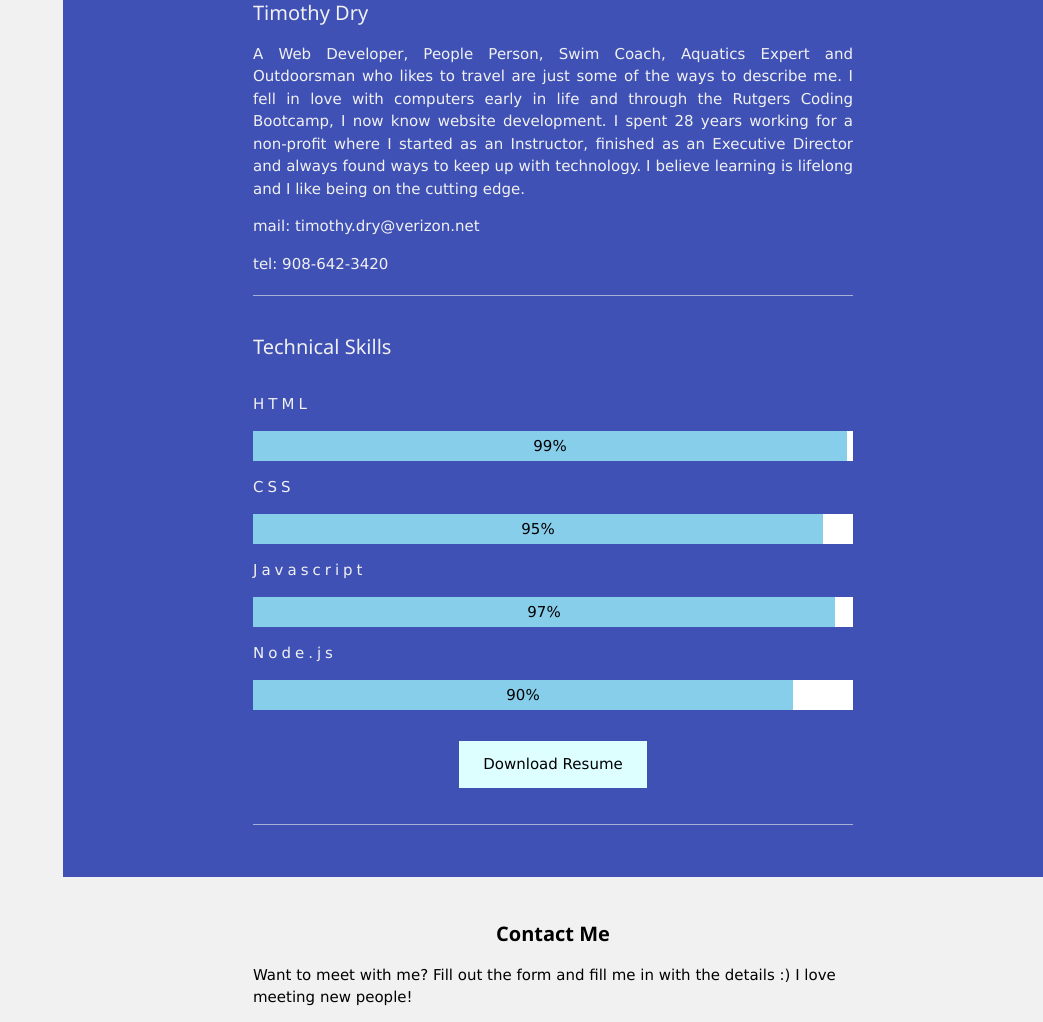
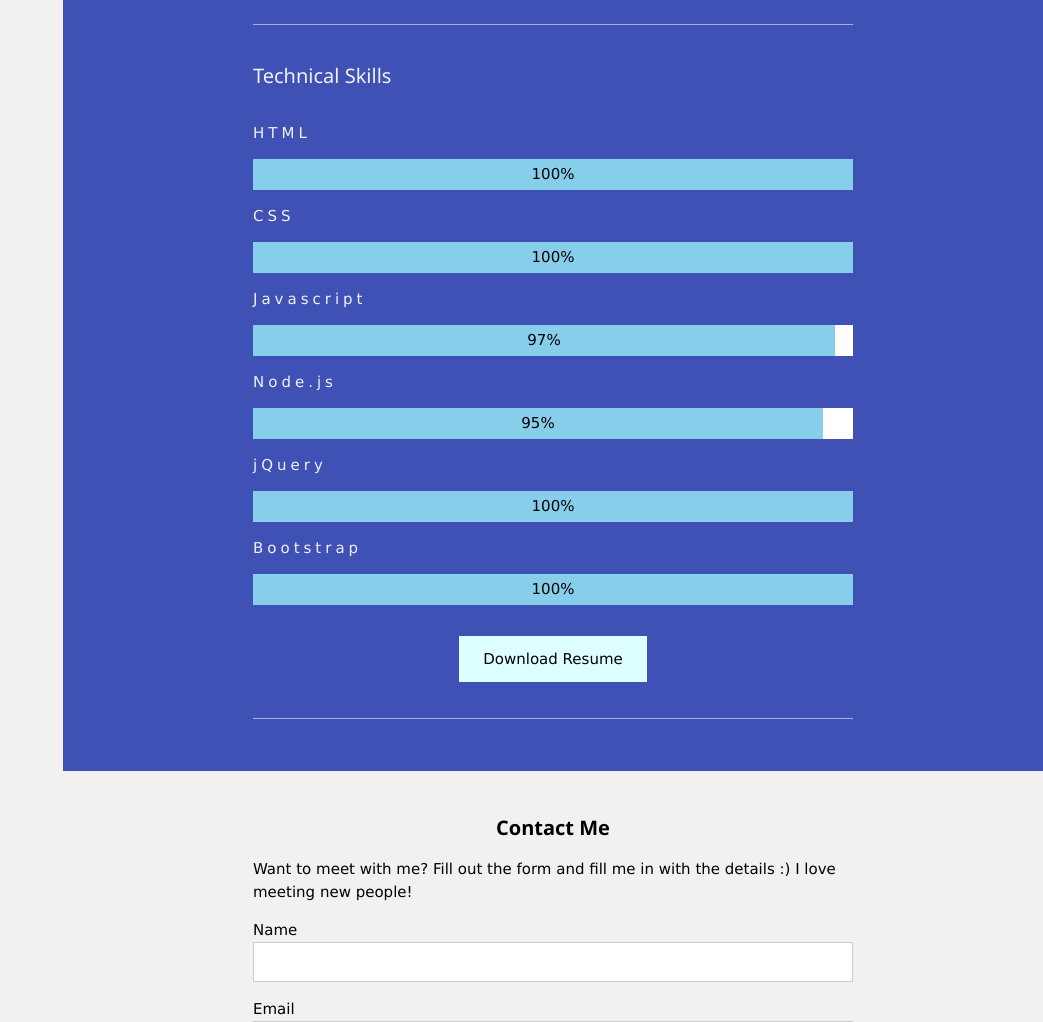
Before and after one commit to dryguy99/my-Portfolio, a PHP site: page / in a window 1280 px wide. Shown: the part 1594-2616 px from the top of the page, without its empty margins (237-1280 px from the left). Run offline with PHP 8.4, Linux system fonts and the light colour scheme; some libraries are stand-ins or nearby versions.

Commit message:
updated resume link and portfolio

```diff
--- a/assets/css/styles.css
+++ b/assets/css/styles.css
@@ -9,6 +9,9 @@ body,h1,h2,h3,h4,h5 {
 }
 .w3-text-grey {
   color: #3f51b5;
+}
+img > .myapp {
+  margin-bottom: 2vw;
 }
 .nav-fade li {
    background: #fff;
--- a/assets/javascript/app.js
+++ b/assets/javascript/app.js
@@ -16,7 +16,12 @@ function onClick(element) {
   var captionText = document.getElementById("caption");
   captionText.innerHTML = element.alt;
 }
+var link = "";
 
-$(document).on('click', '#mylink', function() {
+$(document).on('click', '.myapp', function() {
+
+  link = "";
+  link = $(this).attr('data-link');
+  $('#mylink').attr('href', link);
 
 });
--- a/index.html
+++ b/index.html
@@ -78,7 +75,9 @@
         <!-- Modal for full size images on click-->
         <div id="modal01" class="w3-modal w3-blue" style="padding-top:0" onclick="this.style.display='none'">
           <span class="w3-button w3-black w3-xlarge w3-display-topright">×</span>
-          <a id="mylink" scr="#">
+
+          <a id="mylink" target="_blank">
+            <h3 class="w3-center w3-margin-top">click to visit the app!</h3>
             <div class="w3-modal-content w3-animate-zoom w3-center w3-transparent w3-padding-64">
               <img id="img01" class="w3-image">
               <p id="caption"></p>
@@ -101,11 +100,11 @@
             <h4 class="w3-padding-16">Technical Skills</h4>
             <p class="w3-wide">HTML</p>
             <div class="w3-white">
-              <div class="w3-container w3-padding-small w3-center w3-light-blue" style="width:99%">99%</div>
+              <div class="w3-container w3-padding-small w3-center w3-light-blue" style="width:100%">100%</div>
             </div>
             <p class="w3-wide">CSS</p>
             <div class="w3-white">
-              <div class="w3-container w3-padding-small w3-center w3-light-blue" style="width:95%">95%</div>
+              <div class="w3-container w3-padding-small w3-center w3-light-blue" style="width:100%">100%</div>
             </div>
             <p class="w3-wide">Javascript</p>
             <div class="w3-white">
@@ -113,9 +112,17 @@
             </div>
             <p class="w3-wide">Node.js</p>
             <div class="w3-white">
-            <div class="w3-container w3-padding-small w3-center w3-light-blue" style="width:90%">90%</div>
-          </div>
-            <p class="w3-center"><button class="w3-button w3-pale-blue w3-padding-large w3-margin-top w3-margin-bottom">Download Resume</button></p>
+              <div class="w3-container w3-padding-small w3-center w3-light-blue" style="width:95%">95%</div>
+            </div>
+            <p class="w3-wide">jQuery</p>
+            <div class="w3-white">
+              <div class="w3-container w3-padding-small w3-center w3-light-blue" style="width:100%">100%</div>
+            </div>
+            <p class="w3-wide">Bootstrap</p>
+            <div class="w3-white">
+              <div class="w3-container w3-padding-small w3-center w3-light-blue" style="width:100%">100%</div>
+            </div>
+            <p class="w3-center"><a href='https://docs.google.com/document/d/1LlPLsM5o6Nn7LL1jLhPOUokIOG_D1QhkU9Vt6sQsacU/edit?usp=sharing' <button class="w3-button w3-pale-blue w3-padding-large w3-margin-top w3-margin-bottom">Download Resume</button></a></p>
             <hr class="w3-opacity">
 
         </div>
```
Also changed, not shown: other parts of index.html (+9 -12 lines), assets/images/giphy.png (added), assets/images/rpsls.png (added), assets/images/trivia.png (added).
